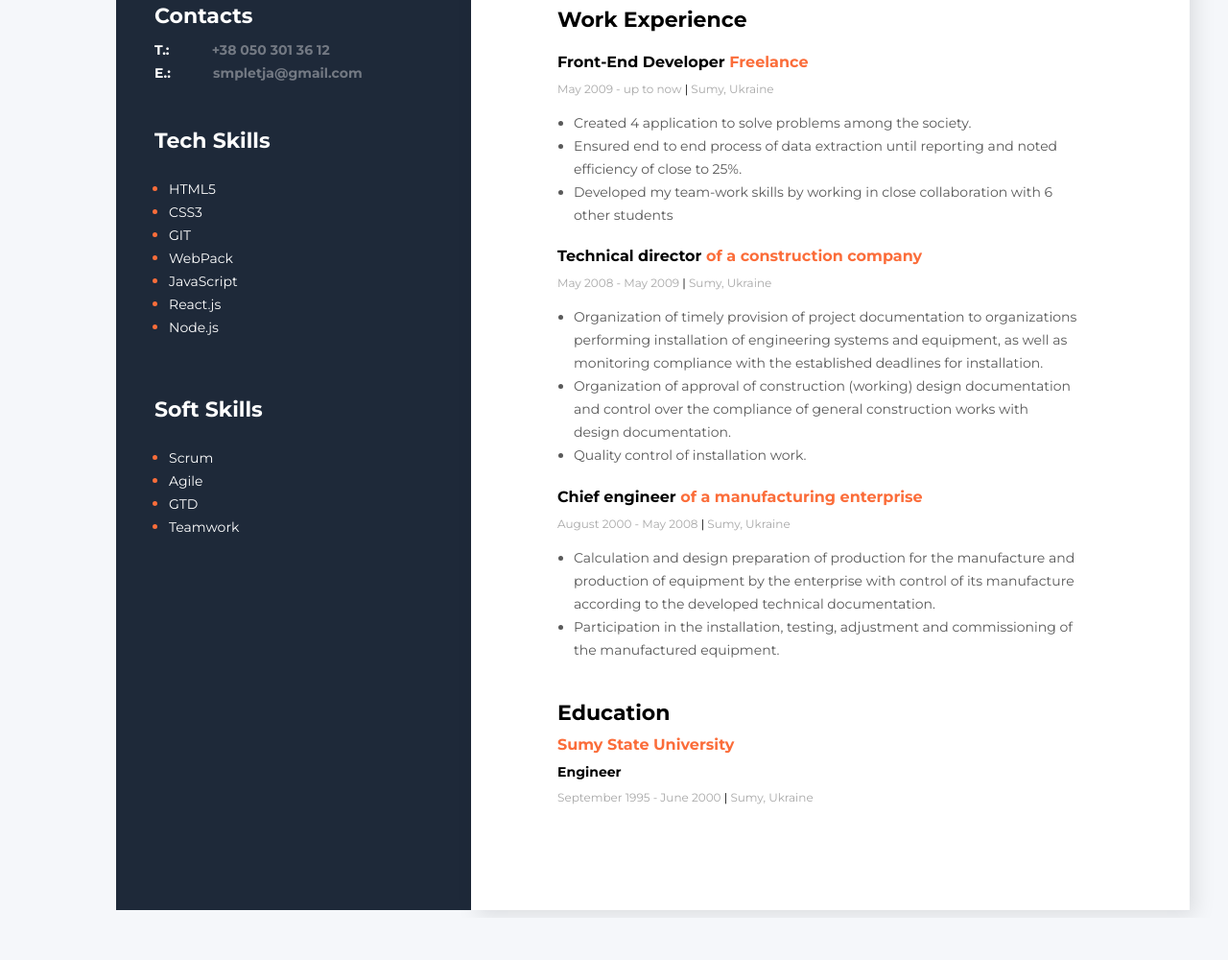
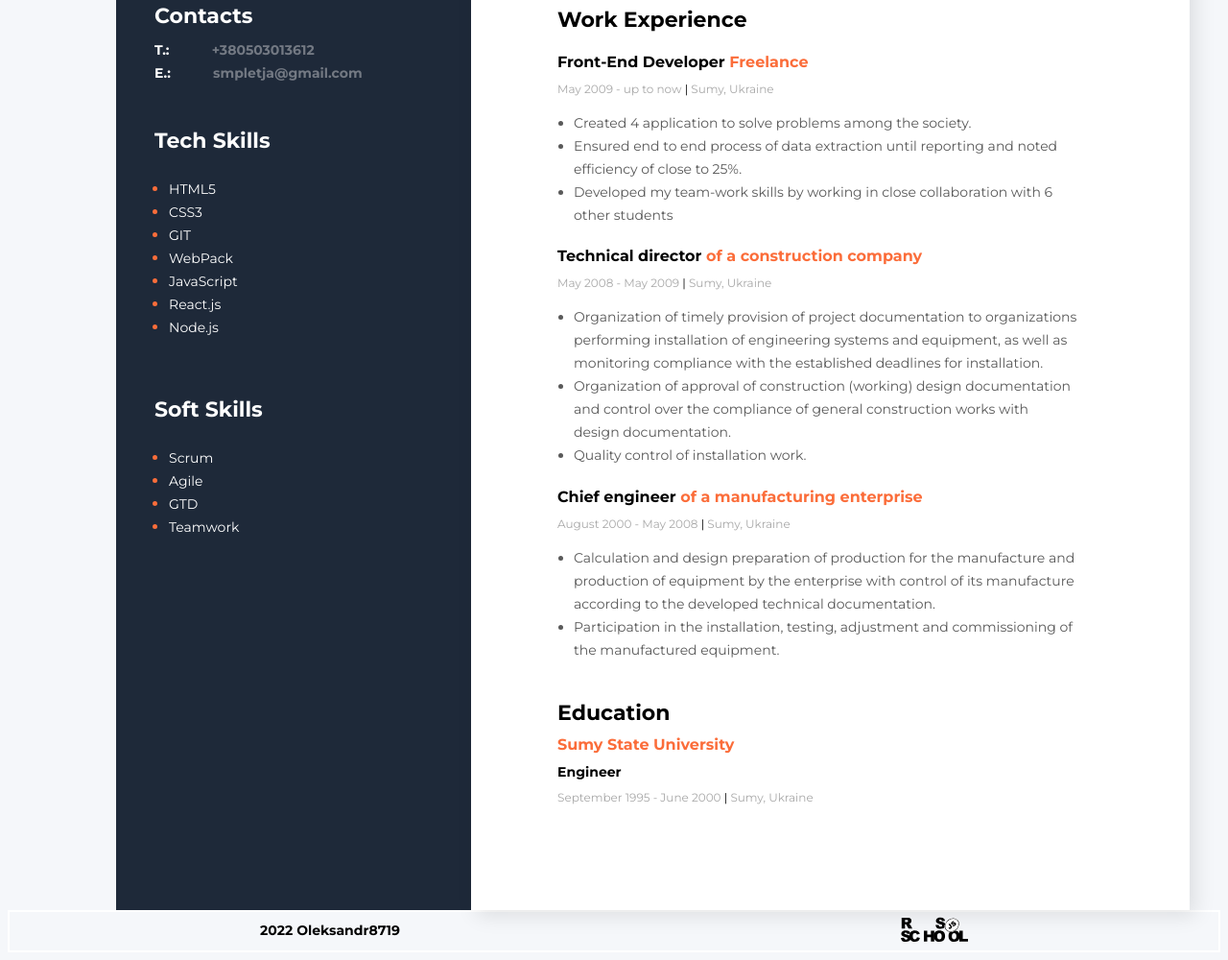
Before and after one commit to Oleksandr8719/rsschool-cv, a plain HTML site: page index.html in a window 1280 px wide. Shown: the part 491-1491 px from the top of the page at 96% size. Before the commit the page ends 1447 px from the top, so only its background shows below. Drawn offline with Linux system fonts and the light colour scheme.

Commit message:
feat: add footer

```diff
--- a/css/style.css
+++ b/css/style.css
@@ -200,3 +200,23 @@ p {
 	font-size: 14px;
 	line-height: 24px;
 }
+
+.footer {
+	height: 40px;
+	background-color: #F5F7F939;
+	border: 2px solid #fff;
+	margin: 0 auto;
+	display: flex;
+	justify-content: space-around;
+	align-items: center;
+}
+
+.link {
+	width: 70px;
+}
+.link-github {
+	font-weight: 700;
+	font-size: 14px;
+	line-height: 17px;
+	color: #000000;
+}
--- a/index.html
+++ b/index.html
@@ -7,7 +7,7 @@
 	<link rel="preconnect" href="https://fonts.googleapis.com">
 	<link rel="preconnect" href="https://fonts.gstatic.com" crossorigin>
 	<link href="https://fonts.googleapis.com/css2?family=Montserrat:wght@400;700&family=Roboto:ital@0;1&display=swap" rel="stylesheet">
-	<title>Resume</title>
+	<title>CV</title>
 </head>
 <body>
 		<!--Main-->
@@ -83,8 +83,8 @@
 						<p class="period">September 1995 - June 2000   <span class="line">|</span>   Sumy, Ukraine</p>
 					</div>
 				</div>
-				<!-- Sidebar -->
 			</div>
+			<!-- Sidebar -->
 			<aside class="sidebar">
 						<img src="img/my_photo.jpg" alt="user photo" class="photo-user">
 						<!-- Contacts -->
@@ -93,11 +93,11 @@
 							<div>
 								<p>
 									<span class="contact-type">T.:</span>
-									<a class="contact-link" href="tel:+38 050 301 36 12">+38 050 301 36 12</a>
+									<a class="contact-link" href="tel:+380503013612">+380503013612</a>
 								</p>
 								<p>
 									<span class="contact-type">E.:</span>
-									<a class="contact-link"href="mailto:smpletja@gmail.com">smpletja@gmail.com</a>
+									<a class="contact-link" href="mailto:smpletja@gmail.com">smpletja@gmail.com</a>
 								</p>
 							</div>
 						</div>
@@ -127,5 +127,9 @@
 						</div>
 			</aside>
 		</div>
+		<div class="footer">
+			<h2 class="link-github">2022 Oleksandr8719</h2>
+			<a href="https://rs.school/js/" target="_blank"><img src="img/rs_school_js.svg" alt="course rs_school" class="link"></a>
+		</div>
 </body>
 </html>
```
Also changed, not shown: img/rs_school_js.svg (added).
